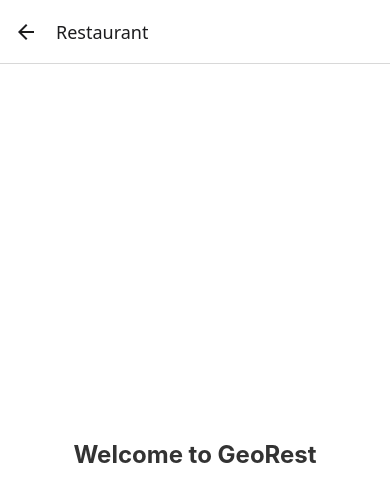
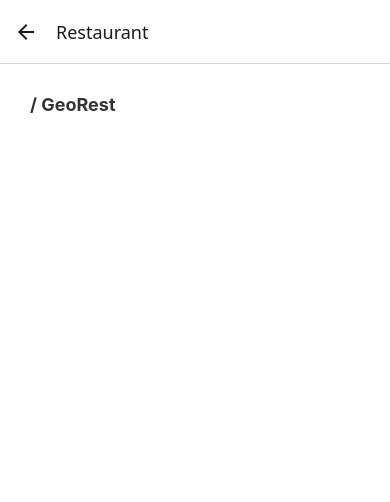
Before and after one commit to program09/georest, a React Native app: screen /Restaurant in a window 390 px wide. Shown: the top 502 px of the page. Built offline with nearby package versions, Linux system fonts and the light colour scheme.

Commit message:
Vistas Home and Restaurant

```diff
--- a/screens/HomeScreen.jsx
+++ b/screens/HomeScreen.jsx
@@ -2,7 +2,6 @@ import React from 'react';
 import { View, Text, Button, StyleSheet } from 'react-native';
 import PageTitle from '../components/PageTitle';
 import PrimaryButton from '../components/ButtonPrimary'
-import OpenLayersMap from '../components/OpenLayersMap';
 
 const HomeScreen = ({ navigation }) => {
     const onButtonPress = () => {
@@ -22,14 +21,9 @@ const HomeScreen = ({ navigation }) => {
             <View style={{ width: '100%', marginLeft: 10 }}>
                 <PrimaryButton title="Descargar tipos de foto" onPress={onButtonPress} />
             </View>
+            <View style={styles.mapContent}>
 
-
-            <View style={styles.mapContent}>
-            <OpenLayersMap />
             </View>
-
-
-
         </View>
     );
 };
--- a/screens/RestaurantScreen.jsx
+++ b/screens/RestaurantScreen.jsx
@@ -1,10 +1,11 @@
 import React from 'react';
-import { View, Text, StyleSheet } from 'react-native';
+import { View, StyleSheet } from 'react-native';
+import PageTitle from '../components/PageTitle';
 
 const RestaurantScreen = () => {
   return (
     <View style={styles.container}>
-      <Text style={styles.text}>Welcome to GeoRest</Text>
+      <PageTitle pageName="GeoRest" />
 
     </View>
   );
@@ -12,16 +13,10 @@ const RestaurantScreen = () => {
 
 const styles = StyleSheet.create({
   container: {
+    width: '100%',
     flex: 1,
-    justifyContent: 'center',
-    alignItems: 'center',
     backgroundColor: '#fff',
-  },
-  text: {
-    fontSize: 24,
-    fontWeight: 'bold',
-    color: '#333',
-  },
+  }
 });
 
 export default RestaurantScreen;
```
